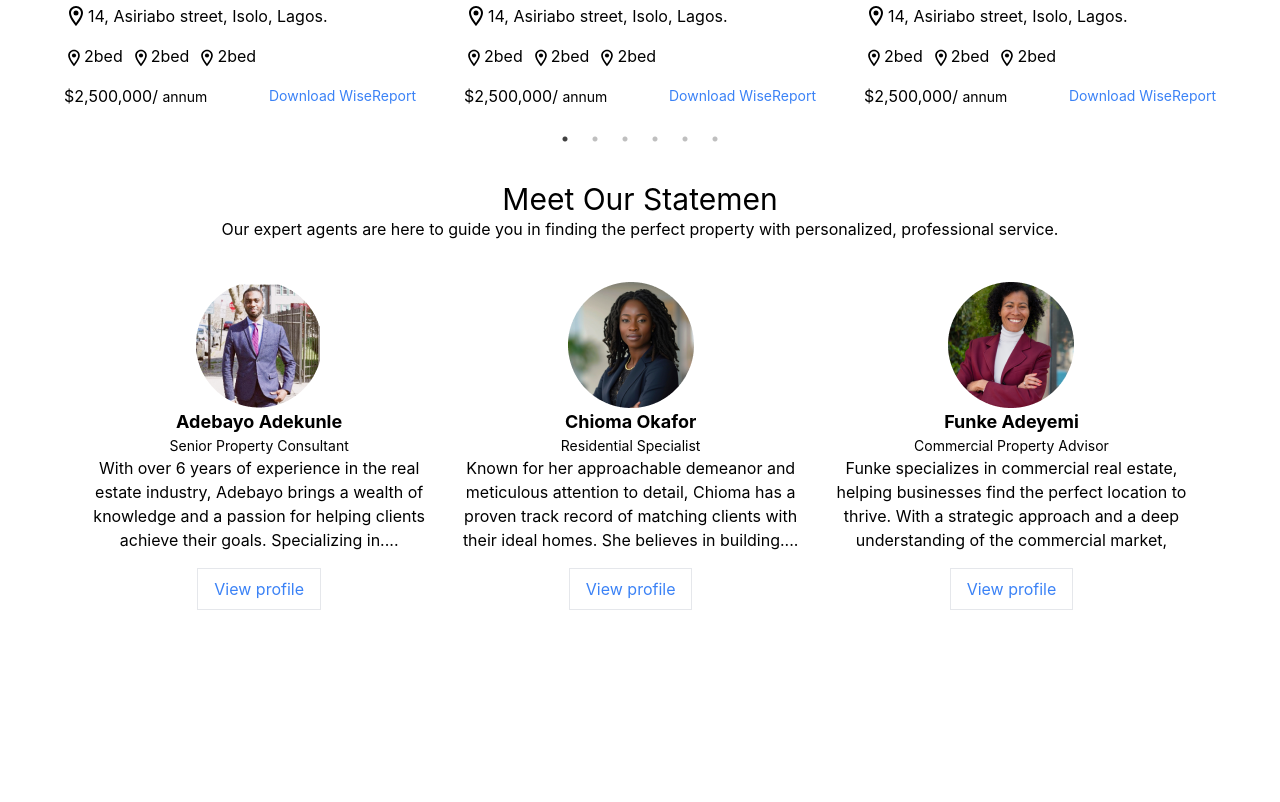
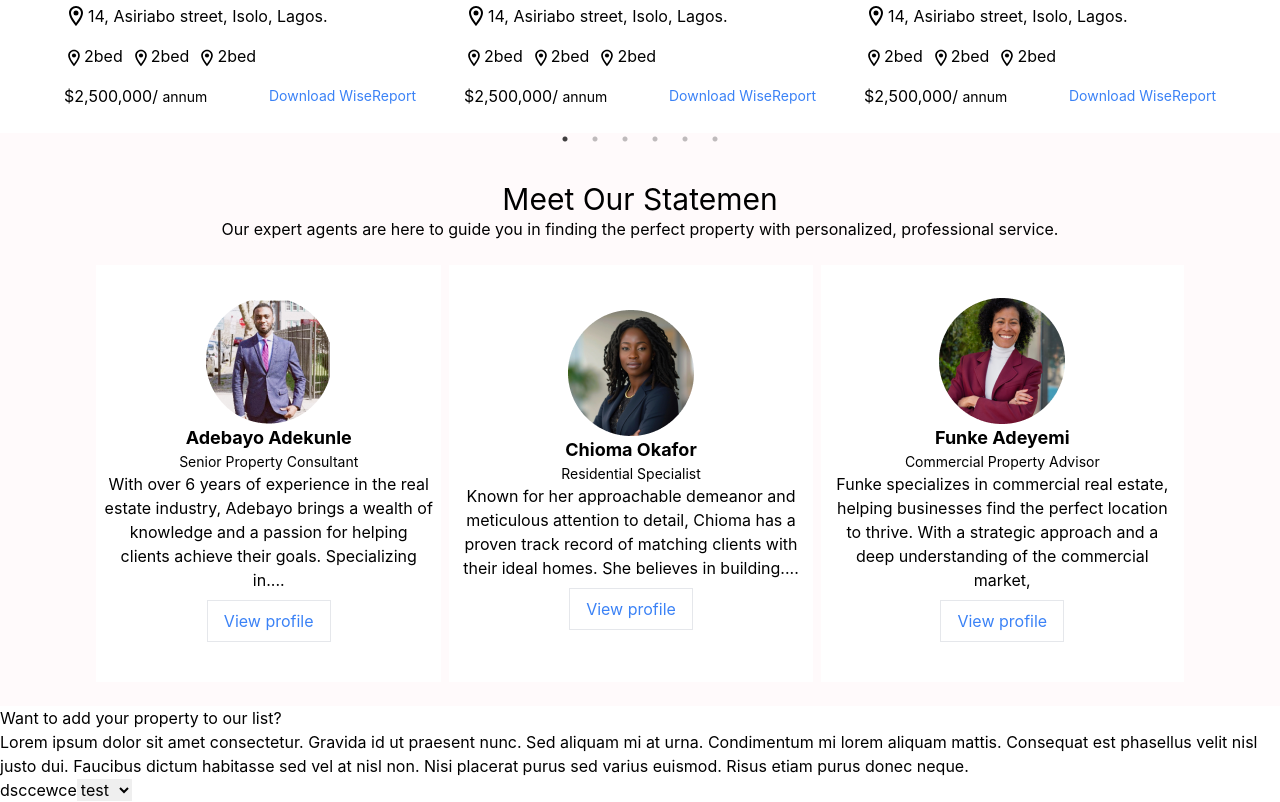
Before and after one commit to Obadea/rentwise, a React (Create React App) app: page / in a window 1280 px wide. Shown: the part 1020-1822 px from the top of the page. Before the commit the page ends 1686 px from the top, so only its background shows below. Built offline with nearby package versions, Linux system fonts and the light colour scheme.

Commit message:
added new component

```diff
--- a/src/landingpage/LandingPage.jsx
+++ b/src/landingpage/LandingPage.jsx
@@ -3,6 +3,7 @@ import Header from "./components/Header";
 import Banner from "./components/Banner";
 import TopProperties from "./components/TopProperties";
 import StatemenComponent from "./components/StatemenComponent";
+import Enquiry from "./components/Enquiry";
 
 function LandingPage() {
   return (
@@ -11,6 +12,7 @@ function LandingPage() {
       <Banner />
       <TopProperties />
       <StatemenComponent />
+      <Enquiry />
     </>
   );
 }
--- /dev/null
+++ b/src/landingpage/components/Enquiry.jsx
@@ -0,0 +1,31 @@
+import React from "react";
+
+function Enquiry() {
+  return (
+    <div>
+      <div>
+        <div className="flex flex-col lg:flex ">
+          <h2>Want to add your property to our list?</h2>
+          <p>
+            Lorem ipsum dolor sit amet consectetur. Gravida id ut praesent nunc.
+            Sed aliquam mi at urna. Condimentum mi lorem aliquam mattis.
+            Consequat est phasellus velit nisl justo dui. Faucibus dictum
+            habitasse sed vel at nisl non. Nisi placerat purus sed varius
+            euismod. Risus etiam purus donec neque.{" "}
+          </p>
+        </div>
+        <div>
+          <form action="#">
+            <label htmlFor="inquiry">dsccewce</label>
+            <select name="Inquiry Type" id="inquiry">
+              <option value="test">test</option>
+              <option value="test1">test1</option>
+            </select>
+          </form>
+        </div>
+      </div>
+    </div>
+  );
+}
+
+export default Enquiry;
--- /dev/null
+++ b/src/landingpage/components/Partnership.jsx
@@ -0,0 +1,37 @@
+import React from "react";
+
+function Partnership() {
+  return (
+    <div className="p-12">
+      <h3 className="text-center">rentwise is in partnership with:</h3>
+      <div className="flex justify-between">
+        <h2>
+          rent <span className="text-yellow-500">w</span>ise{" "}
+          <span className="text-yellow-500">.</span>
+        </h2>
+        <h2>
+          rent <span className="text-yellow-500">w</span>ise{" "}
+          <span className="text-yellow-500">.</span>
+        </h2>
+        <h2>
+          rent <span className="text-yellow-500">w</span>ise{" "}
+          <span className="text-yellow-500">.</span>
+        </h2>
+        <h2>
+          rent <span className="text-yellow-500">w</span>ise{" "}
+          <span className="text-yellow-500">.</span>
+        </h2>
+        <h2>
+          rent <span className="text-yellow-500">w</span>ise{" "}
+          <span className="text-yellow-500">.</span>
+        </h2>
+        <h2>
+          rent <span className="text-yellow-500">w</span>ise{" "}
+          <span className="text-yellow-500">.</span>
+        </h2>
+      </div>
+    </div>
+  );
+}
+
+export default Partnership;
--- a/src/landingpage/components/StatemenComponent.jsx
+++ b/src/landingpage/components/StatemenComponent.jsx
@@ -5,15 +5,15 @@ import funke from "../../assets/funke.png";
 
 function StatemenComponent() {
   return (
-    <div className="flex justify-center pt-12">
+    <div className="flex justify-center pt-12 bg-customaccent100">
       <div>
         <h2 className="text-center text-3xl">Meet Our Statemen</h2>
         <p className="text-center text-base">
           Our expert agents are here to guide you in finding the perfect
           property with personalized, professional service.
         </p>
-        <div className="flex justify-around px-20 gap-1 py-6">
-          <div className="flex flex-col justify-center items-center text-center px-2 py-4">
+        <div className="flex justify-around px-24 gap-2 py-6 ">
+          <div className="flex flex-col justify-center items-center text-center px-2 py-8 bg-white">
             <div>
               <img src={bayo} alt="" />
             </div>
@@ -25,12 +25,12 @@ function StatemenComponent() {
                 Adebayo brings a wealth of knowledge and a passion for helping
                 clients achieve their goals. Specializing in....
               </p>
-              <button className="px-4 py-2 my-4 border text-blue-500">
+              <button className="px-4 py-2 my-2 border text-blue-500">
                 View profile
               </button>
             </div>
           </div>
-          <div className="flex flex-col justify-center items-center text-center px-2 py-4">
+          <div className="flex flex-col justify-center items-center text-center px-2 py-4 bg-white">
             <div>
               <img src={chioma} alt="" />
             </div>
@@ -42,12 +42,12 @@ function StatemenComponent() {
                 detail, Chioma has a proven track record of matching clients
                 with their ideal homes. She believes in building....
               </p>
-              <button className="px-4 py-2 my-4 border text-blue-500">
+              <button className="px-4 py-2 my-2 border text-blue-500">
                 View profile
               </button>
             </div>
           </div>
-          <div className="flex flex-col justify-center items-center text-center px-2 py-4">
+          <div className="flex flex-col justify-center items-center text-center px-2 py-4 bg-white">
             <div>
               <img src={funke} alt="" />
             </div>
@@ -59,7 +59,7 @@ function StatemenComponent() {
                 find the perfect location to thrive. With a strategic approach
                 and a deep understanding of the commercial market,
               </p>
-              <button className="px-4 py-2 my-4 border text-blue-500">
+              <button className="px-4 py-2 my-2 border text-blue-500">
                 View profile
               </button>
             </div>
--- a/tailwind.config.js
+++ b/tailwind.config.js
@@ -8,6 +8,7 @@ module.exports = {
         customgray: "#F5F7F6",
         customwhite: "#F4FFFA",
         customaccent: "#F93B68",
+        customaccent100: "#FFFAFB",
       },
     },
   },
```
